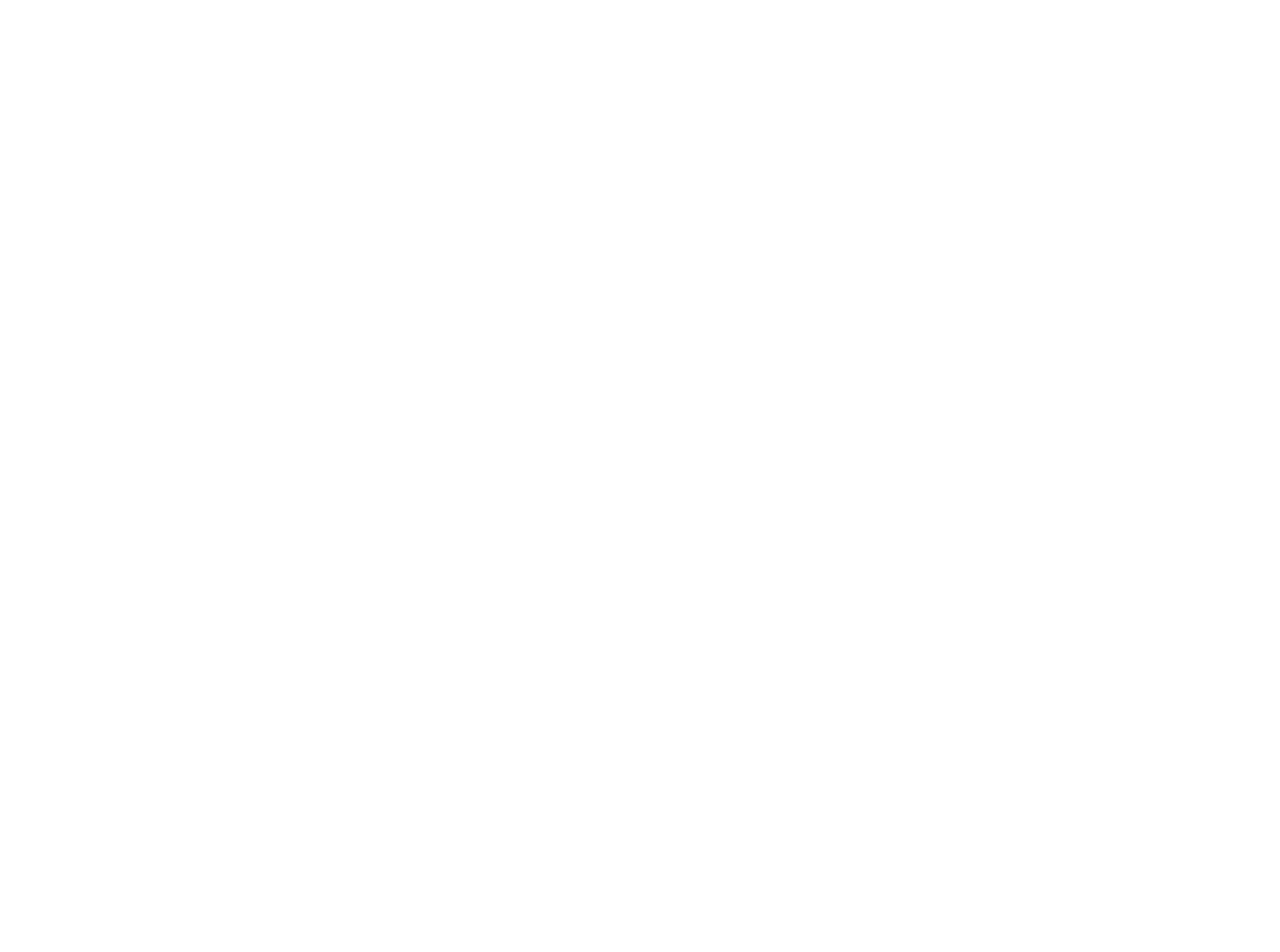
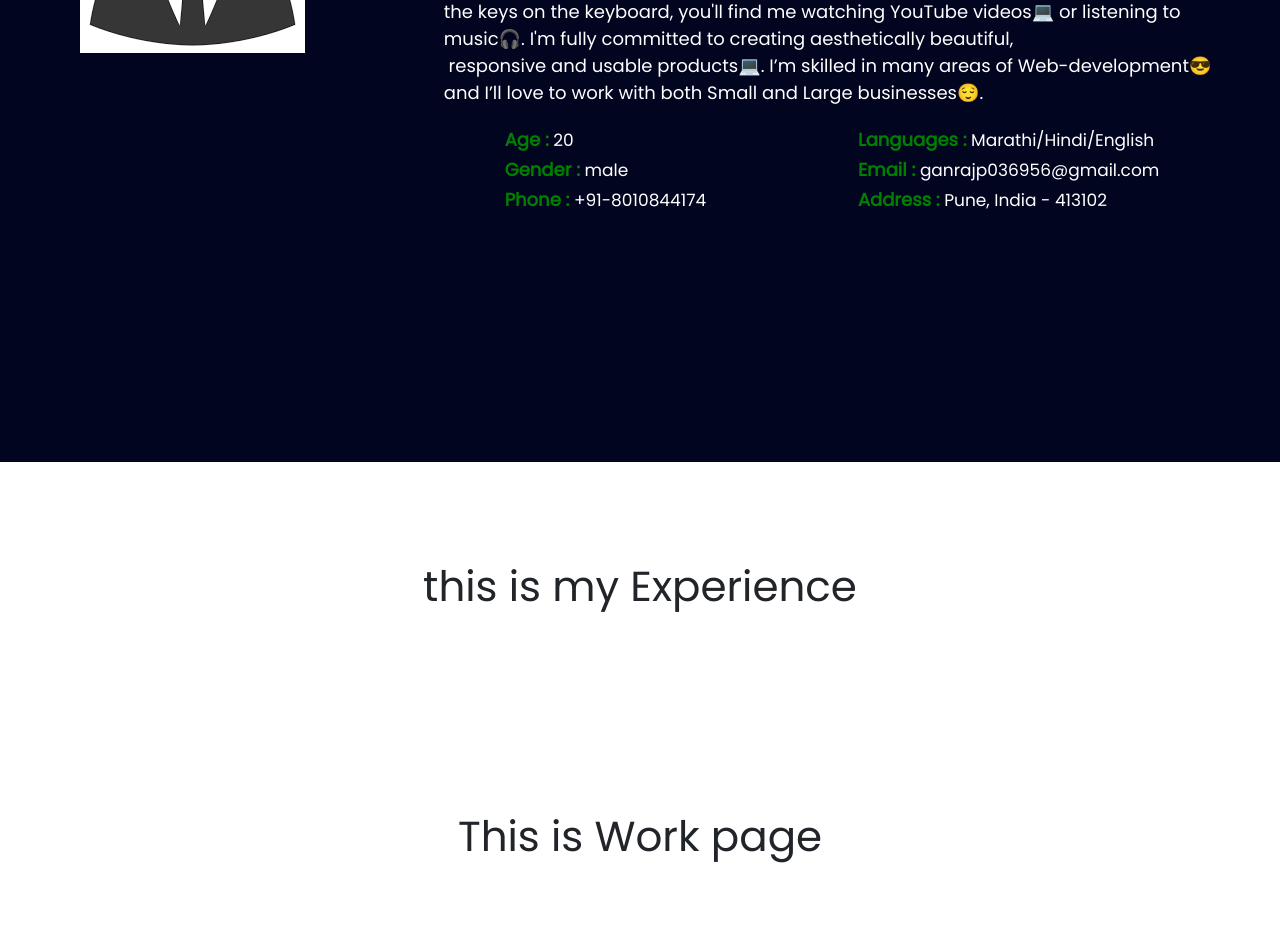
Before and after one commit to goldenhouse0601/luckyboss-portfolio-, a React (Create React App) app: page / in a window 1280 px wide. Shown: the part 1220-2172 px from the top of the page. Before the commit the page ends 882 px from the top, so only its background shows below. Built offline with nearby package versions, Linux system fonts and the light colour scheme; a web font is replaced by a local one.

Commit message:
Update App.js
Scrolling

```diff
--- a/src/App.js
+++ b/src/App.js
@@ -15,6 +15,10 @@ export default function App() {
   return (
     <>
       <Navbar />
+<Frontpage />
+<About />
+<Experience />
+<Work />
       <Routes>
         <Route path="/" element={<Frontpage />}></Route>
         <Route path="/about" element={<About />}></Route>
```
